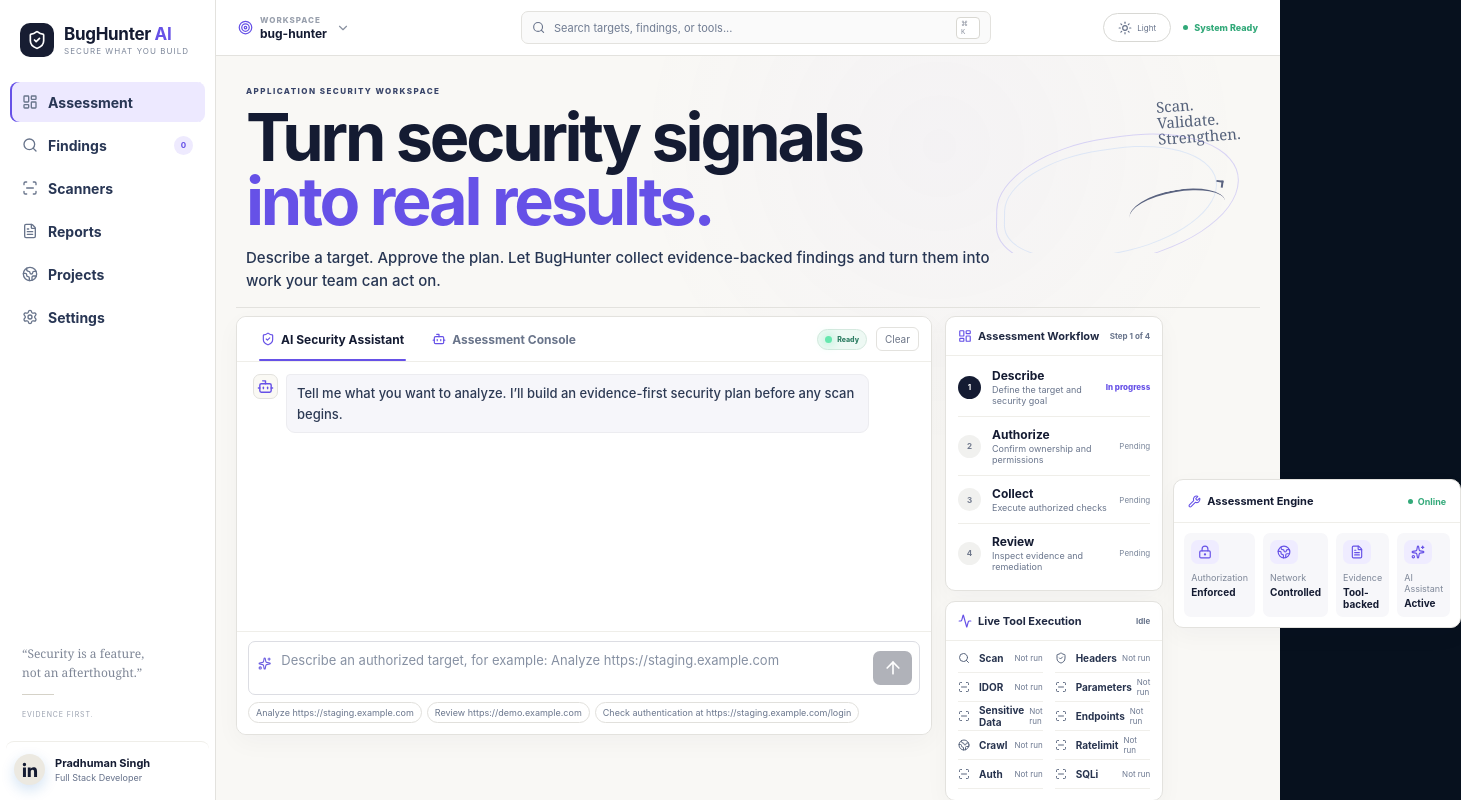
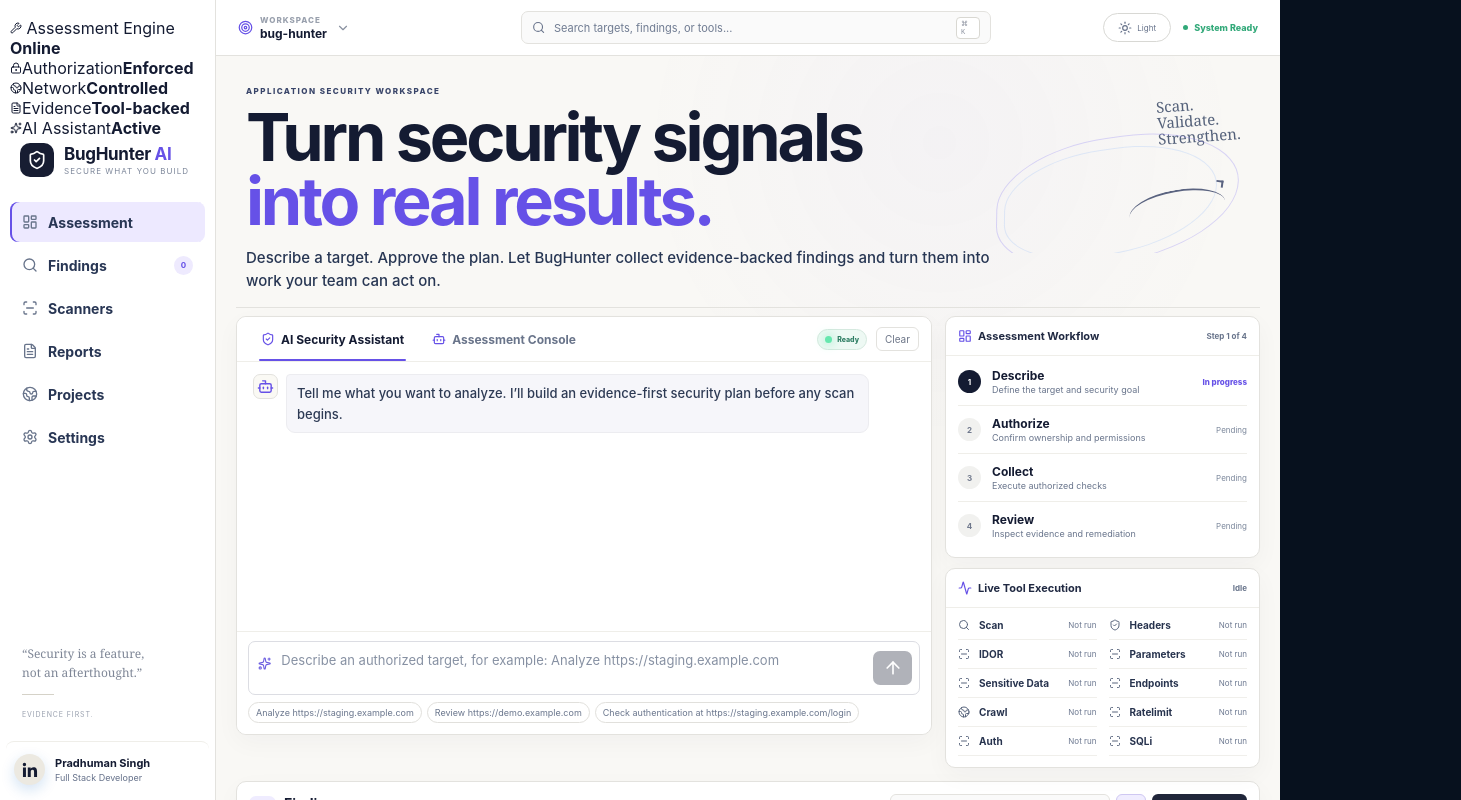
Before and after one commit to PRADHUMAN-SINGH-1/BugHunter, a React (Create React App) app in the folder bughunter-ui/: page / in a window 1280 px wide. Shown: the top 800 px of the page, 1461 px wide, since content can reach past the window. Built offline with nearby package versions, Linux system fonts and the light colour scheme; no server answers.

Commit message:
Move Assessment Engine into sidebar above brand

```diff
--- a/bughunter-ui/src/App.js
+++ b/bughunter-ui/src/App.js
@@ -138,6 +138,19 @@
   return (
     <div className={`reference-app editorial-app ${darkMode ? "theme-dark" : ""}`}>
       <aside className="reference-sidebar">
+        <section className="sidebar-engine" aria-label="Assessment Engine">
+          <div className="sidebar-engine-head">
+            <span><Wrench size={12} /> Assessment Engine</span>
+            <strong><i /> Online</strong>
+          </div>
+          <div className="sidebar-engine-list">
+            <div><LockKeyhole size={12} /><span>Authorization</span><b>Enforced</b></div>
+            <div><Globe2 size={12} /><span>Network</span><b>Controlled</b></div>
+            <div><FileText size={12} /><span>Evidence</span><b>Tool-backed</b></div>
+            <div><Sparkles size={12} /><span>AI Assistant</span><b>Active</b></div>
+          </div>
+        </section>
+
         <a href="#workspace" className="reference-logo" aria-label="BugHunter AI home">
           <span className="reference-logo-mark"><ShieldCheck size={20} /></span>
           <span>
@@ -265,18 +278,6 @@
             </div>
 
             <aside className="reference-right-rail">
-              <section className="reference-engine reference-engine-rail">
-                <div className="reference-engine-head">
-                  <span><Wrench size={13} /> Assessment Engine</span>
-                  <strong><i /> Online</strong>
-                </div>
-                <div className="reference-engine-grid">
-                  <div><span><LockKeyhole size={14} /></span><small>Authorization</small><b>Enforced</b></div>
-                  <div><span><Globe2 size={14} /></span><small>Network</small><b>Controlled</b></div>
-                  <div><span><FileText size={14} /></span><small>Evidence</small><b>Tool-backed</b></div>
-                  <div><span><Sparkles size={14} /></span><small>AI Assistant</small><b>Active</b></div>
-                </div>
-              </section>
               <section className="reference-card workflow-reference">
                 <div className="reference-card-head">
                   <span><LayoutDashboard size={14} /> Assessment Workflow</span>
```
